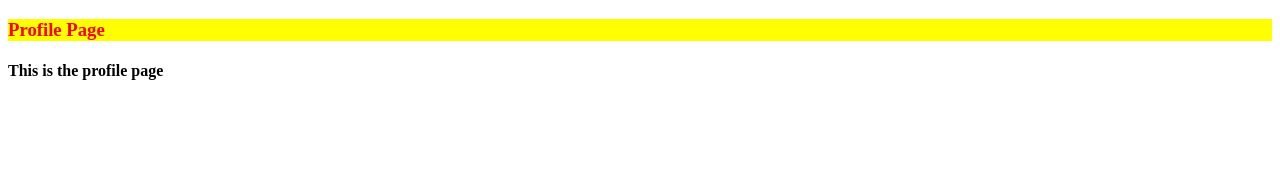
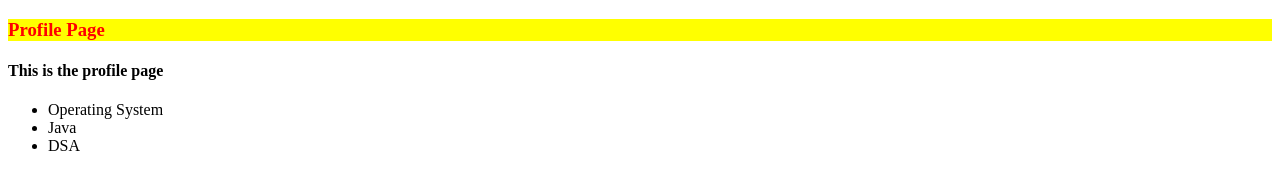
Before and after one commit to trainings-reknot/profile, a plain HTML site: page first.html in a window 1280 px wide. Drawn offline with Linux system fonts and the light colour scheme.

Commit message:
Subject included

```diff
--- a/first.html
+++ b/first.html
@@ -16,5 +16,11 @@
         <H3 class="headcolor"> Profile Page</H3>
         <h4 > This is the profile page </h4>
 
+        <ul>
+            <li>Operating System</li>
+            <li>Java</li>
+            <li>DSA</li>
+        </ul>
+
     </body>
 </html>
```
